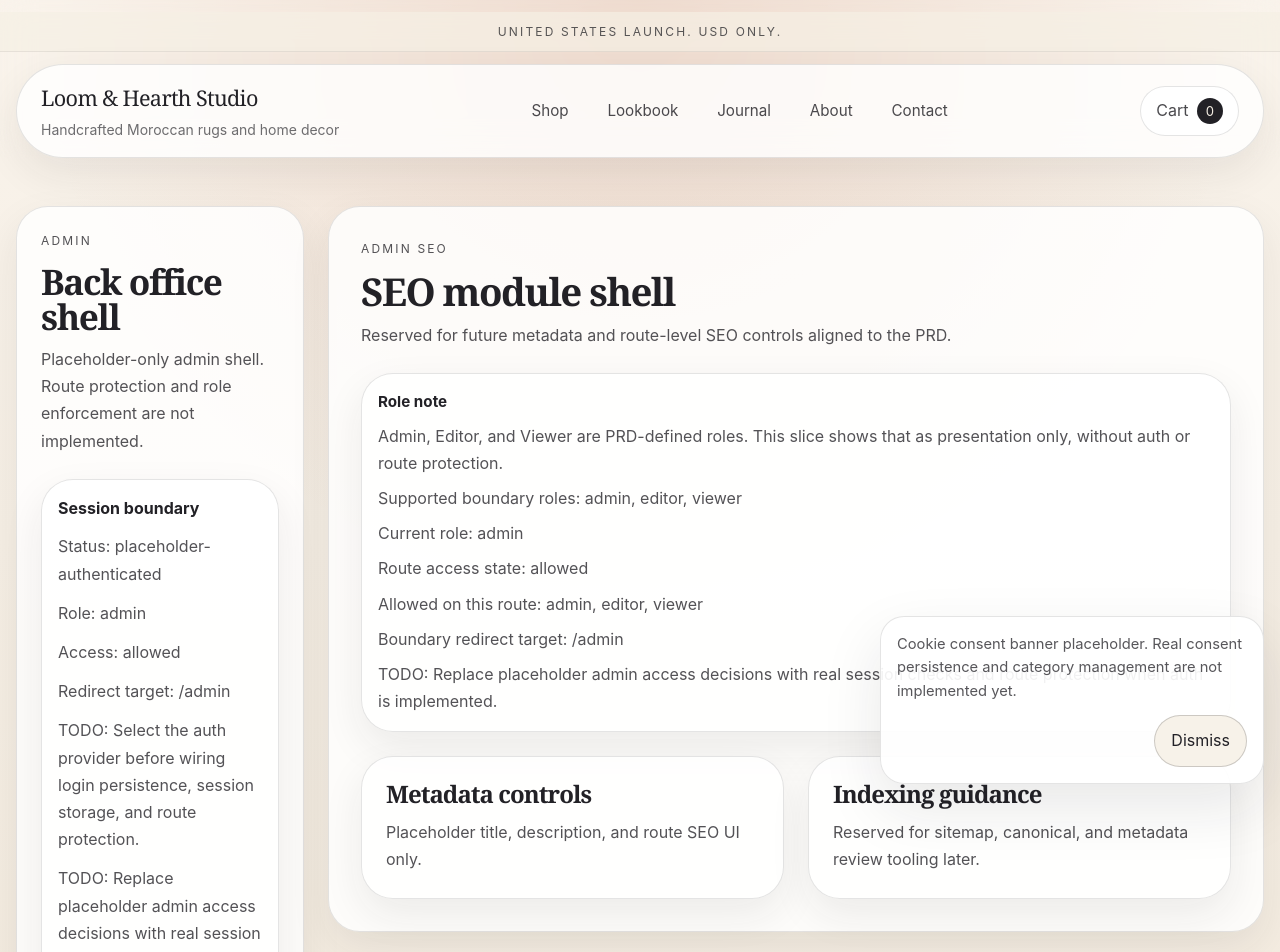
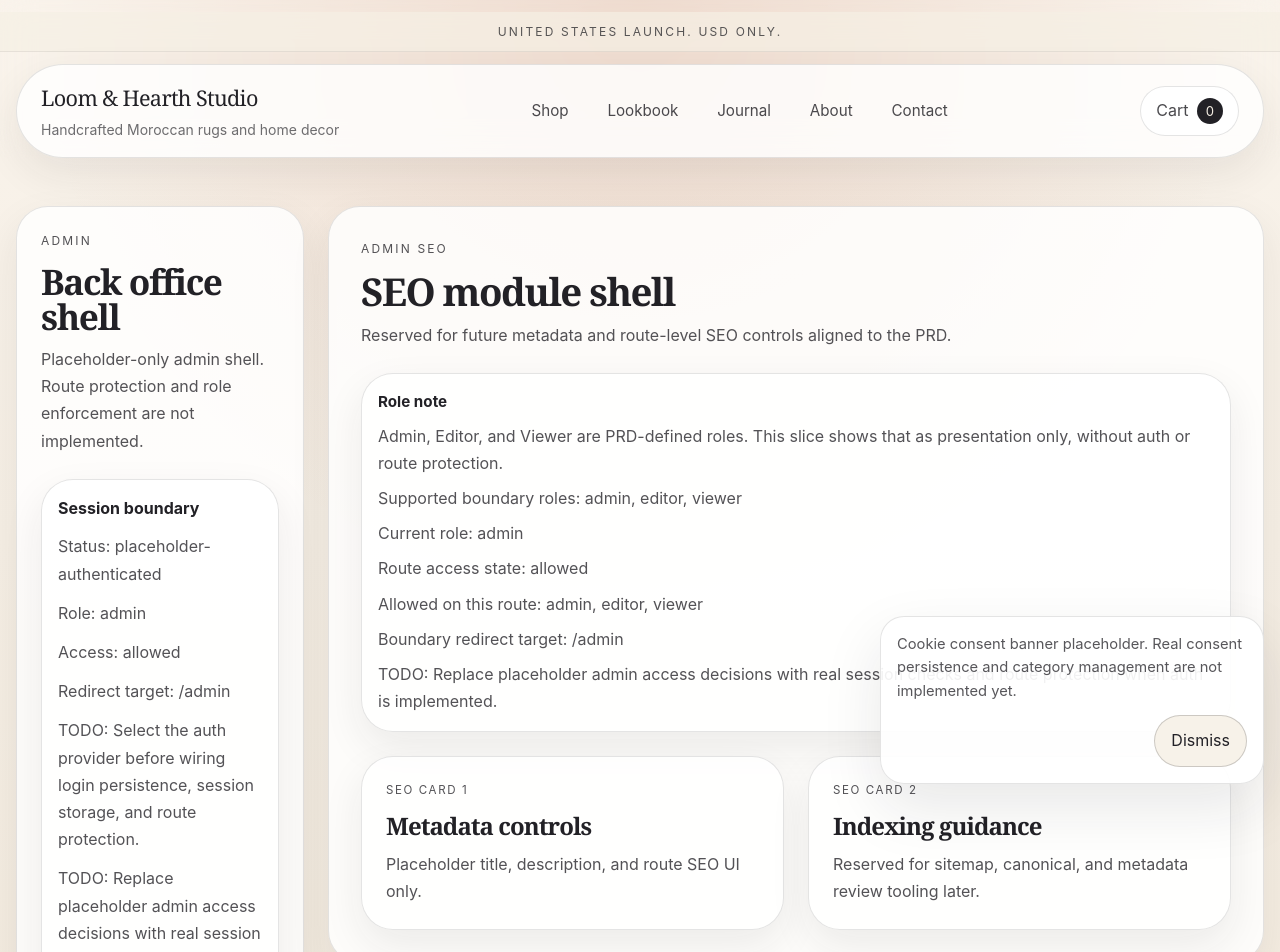
Before and after one commit to Riad-Rug/loom-hearth-studio, a Next.js app: page /admin/seo in a window 1280 px wide. Shown: the top 952 px of the page. Built offline with nearby package versions, Linux system fonts and the light colour scheme.

Commit message:
feat: refine admin module card presentation

```diff
--- /dev/null
+++ b/features/admin/admin-card-view-model.ts
@@ -0,0 +1,28 @@
+import type { AdminModuleKey } from "@/features/admin/admin-data";
+
+export type AdminModuleCardViewModel = {
+  id: string;
+  eyebrow: string;
+  title: string;
+  body: string;
+};
+
+export function createAdminModuleCardViewModels(input: {
+  moduleKey: AdminModuleKey;
+  cards: ReadonlyArray<{
+    title: string;
+    body: string;
+  }>;
+}): AdminModuleCardViewModel[] {
+  const moduleLabel =
+    input.moduleKey === "dashboard"
+      ? "Dashboard"
+      : input.moduleKey.charAt(0).toUpperCase() + input.moduleKey.slice(1);
+
+  return input.cards.map((card, index) => ({
+    id: `${input.moduleKey}-${index + 1}`,
+    eyebrow: `${moduleLabel} card ${index + 1}`,
+    title: card.title,
+    body: card.body,
+  }));
+}
--- a/features/admin/admin-module-page-view.tsx
+++ b/features/admin/admin-module-page-view.tsx
@@ -49,7 +49,8 @@ export function AdminModulePageView({ moduleKey }: AdminModulePageViewProps) {
       {routeViewModel.accessStatus === "allowed" ? (
         <div className={styles.cardGrid}>
           {routeViewModel.cards.map((card) => (
-            <article key={card.title} className={styles.card}>
+            <article key={card.id} className={styles.card}>
+              <p className={styles.cardEyebrow}>{card.eyebrow}</p>
               <h3>{card.title}</h3>
               <p>{card.body}</p>
             </article>
--- a/features/admin/admin.module.css
+++ b/features/admin/admin.module.css
@@ -150,6 +150,14 @@
   padding: var(--space-5);
 }
 
+.cardEyebrow {
+  margin: 0;
+  color: var(--color-clay-terracotta);
+  font-size: 0.72rem;
+  letter-spacing: 0.14em;
+  text-transform: uppercase;
+}
+
 .card h3 {
   font-size: 1.5rem;
   line-height: 1.08;
--- a/lib/auth/admin-module-route.ts
+++ b/lib/auth/admin-module-route.ts
@@ -1,8 +1,11 @@
 import type { AdminModuleKey } from "@/features/admin/admin-data";
+import { createAdminModuleCardViewModels } from "@/features/admin/admin-card-view-model";
 import type { AdminAccessDecision } from "@/lib/auth/guards";
 import type { AdminGatePresentation } from "@/lib/auth/admin-gate";
 
 export type AdminModuleRouteCardView = {
+  id: string;
+  eyebrow: string;
   title: string;
   body: string;
 };
@@ -63,10 +66,10 @@ export function createAdminModuleRouteViewModel(input: {
       body: input.gatePresentation.gateBody,
       redirectLabel: input.gatePresentation.gateRedirectLabel,
     },
-    cards: input.module.cards.map((card) => ({
-      title: card.title,
-      body: card.body,
-    })),
+    cards: createAdminModuleCardViewModels({
+      moduleKey: input.moduleKey,
+      cards: input.module.cards,
+    }),
     accessStatus: input.accessDecision.status,
   };
 }
```
